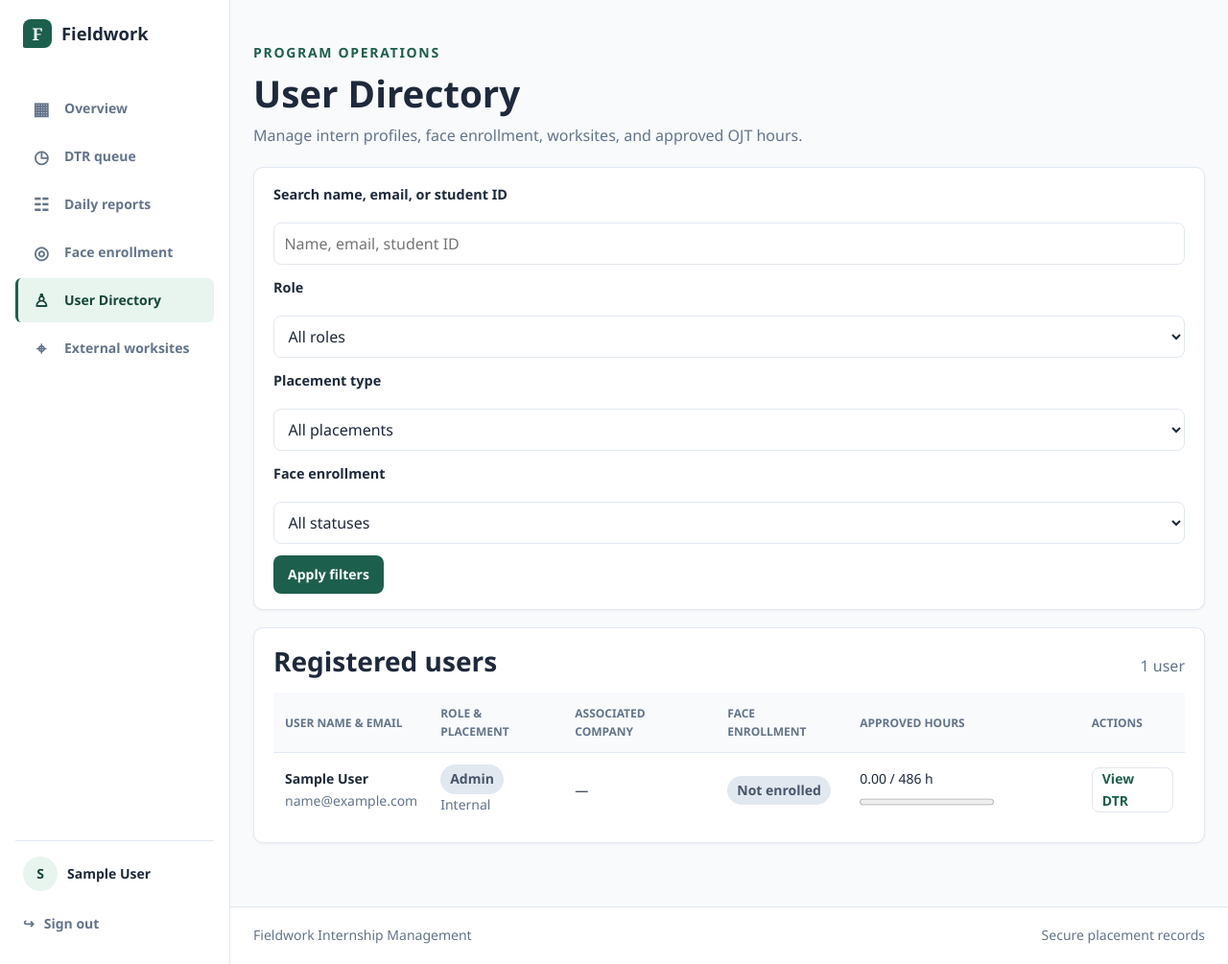
After one commit to Nightstalk0/fieldwork-internship, a Django app: page /coordinator/users/ in a window 1280 px wide. The commit adds this page. Shown: the whole page at 96% size. Run offline with Django 5.2, Linux system fonts and the light colour scheme; the visitor is signed in with stand-in values (Sample User, id 1); data comes from the database, SQL or seed files in the repository; data that the repository does not hold is empty.

Commit message:
Add coordinator user directory with search, filters, and face/worksite reset actions

```diff
--- /dev/null
+++ b/portal/templates/portal/coordinator/users.html
@@ -0,0 +1,114 @@
+{% extends "base.html" %}
+{% block title %}User Directory | Fieldwork{% endblock %}
+{% block content %}
+<div class="page-heading">
+  <div>
+    <p class="eyebrow">PROGRAM OPERATIONS</p>
+    <h1>User Directory</h1>
+    <p class="muted">Manage intern profiles, face enrollment, worksites, and approved OJT hours.</p>
+  </div>
+</div>
+<section class="panel">
+  <form method="get" class="dtr-filter-form">
+    <label for="directory-search">Search name, email, or student ID</label>
+    <input id="directory-search" type="search" name="q" value="{{ search }}" placeholder="Name, email, student ID">
+    <label for="directory-role">Role</label>
+    <select id="directory-role" name="role">
+      <option value="">All roles</option>
+      {% for value, label in role_choices %}
+      <option value="{{ value }}"{% if selected_role == value %} selected{% endif %}>{{ label }}</option>
+      {% endfor %}
+    </select>
+    <label for="directory-placement">Placement type</label>
+    <select id="directory-placement" name="placement">
+      <option value="">All placements</option>
+      {% for value, label in placement_choices %}
+      <option value="{{ value }}"{% if selected_placement == value %} selected{% endif %}>{{ label }}</option>
+      {% endfor %}
+    </select>
+    <label for="directory-face">Face enrollment</label>
+    <select id="directory-face" name="face">
+      <option value="">All statuses</option>
+      {% for value, label in face_choices %}
+      <option value="{{ value }}"{% if selected_face == value %} selected{% endif %}>{{ label }}</option>
+      {% endfor %}
+    </select>
+    <button class="button button-primary" type="submit">Apply filters</button>
+  </form>
+</section>
+<section class="panel">
+  <div class="section-heading">
+    <h2>Registered users</h2>
+    <span class="muted">{{ users_page.paginator.count }} user{{ users_page.paginator.count|pluralize }}</span>
+  </div>
+  <div class="table-wrap">
+    <table>
+      <thead>
+        <tr>
+          <th>User name &amp; email</th>
+          <th>Role &amp; placement</th>
+          <th>Associated company</th>
+          <th>Face enrollment</th>
+          <th>Approved hours</th>
+          <th>Actions</th>
+        </tr>
+      </thead>
+      <tbody>
+        {% for user in users_page %}
+        <tr>
+          <td>
+            <strong>{{ user.get_full_name|default:user.username }}</strong><br>
+            <span class="muted">{{ user.email|default:"No email" }}</span>
+            {% if user.directory_intern and user.directory_intern.student_id %}<br><small class="muted">ID: {{ user.directory_intern.student_id }}</small>{% endif %}
+          </td>
+          <td>
+            <span class="status {% if user.directory_role == 'Admin' %}status-neutral{% elif user.directory_role == 'Intern' %}status-good{% endif %}">{{ user.directory_role }}</span><br>
+            <span class="muted">{{ user.directory_placement }}</span>
+          </td>
+          <td>{{ user.directory_company_name }}</td>
+          <td>
+            {% if user.directory_intern %}
+              {% if user.directory_face_enrolled %}<span class="status status-good">Enrolled</span>{% else %}<span class="status status-neutral">Not enrolled</span>{% endif %}
+            {% else %}<span class="muted">Not applicable</span>{% endif %}
+          </td>
+          <td>
+            {% if user.directory_intern %}
+              {{ user.directory_hours|floatformat:2 }} / {{ rendered_hours_cap }} h
+              <progress max="{{ rendered_hours_cap }}" value="{{ user.directory_hours }}" aria-label="{{ user.username }} approved OJT hours"></progress>
+            {% else %}<span class="muted">—</span>{% endif %}
+          </td>
+          <td>
+            {% if user.directory_intern %}
+            <div class="directory-actions">
+              <a class="button button-small button-secondary" href="{% url 'portal:coordinator_dtr_detail' user.directory_intern.pk %}">View DTR</a>
+              {% if user.directory_face_enrolled %}
+              <form method="post" action="{% url 'portal:coordinator_reset_user_face' user.directory_intern.pk %}" onsubmit="return confirm('Reset this face enrollment? This also deletes its associated attendance face captures.');">
+                {% csrf_token %}
+                <button class="button button-small button-secondary" type="submit">Reset Face</button>
+              </form>
+              {% endif %}
+              {% if user.directory_resettable_worksite %}
+              <form method="post" action="{% url 'portal:coordinator_reset_user_worksite' user.directory_intern.pk %}" onsubmit="return confirm('Reset this intern’s active or pending worksite location?');">
+                {% csrf_token %}
+                <button class="button button-small button-secondary" type="submit">Reset Worksite</button>
+              </form>
+              {% endif %}
+            </div>
+            {% else %}<span class="muted">—</span>{% endif %}
+          </td>
+        </tr>
+        {% empty %}
+        <tr><td colspan="6" class="muted">No users match these filters.</td></tr>
+        {% endfor %}
+      </tbody>
+    </table>
+  </div>
+  {% if users_page.has_other_pages %}
+  <nav class="pagination" aria-label="User directory pages">
+    {% if users_page.has_previous %}<a class="button button-small button-secondary" href="?{% if query_string %}{{ query_string }}&amp;{% endif %}page={{ users_page.previous_page_number }}">Previous</a>{% endif %}
+    <span>Page {{ users_page.number }} of {{ users_page.paginator.num_pages }}</span>
+    {% if users_page.has_next %}<a class="button button-small button-secondary" href="?{% if query_string %}{{ query_string }}&amp;{% endif %}page={{ users_page.next_page_number }}">Next</a>{% endif %}
+  </nav>
+  {% endif %}
+</section>
+{% endblock %}
--- a/portal/urls.py
+++ b/portal/urls.py
@@ -49,6 +49,9 @@ urlpatterns = [
     path("coordinator/dtr/", views.dtr_queue, name="dtr_queue"),
     path("coordinator/dtr/summary/", views.coordinator_dtr_summary, name="coordinator_dtr_summary"),
     path("coordinator/dtr/intern/<int:intern_id>/", views.coordinator_dtr_detail, name="coordinator_dtr_detail"),
+    path("coordinator/users/", views.coordinator_users, name="coordinator_users"),
+    path("coordinator/users/intern/<int:intern_id>/reset-face/", views.coordinator_reset_user_face, name="coordinator_reset_user_face"),
+    path("coordinator/users/intern/<int:intern_id>/reset-worksite/", views.coordinator_reset_user_worksite, name="coordinator_reset_user_worksite"),
     path("coordinator/dtr/<int:log_id>/approve/", views.approve_dtr, name="approve_dtr"),
     path("coordinator/scorecards/", views.scorecards, name="scorecards"),
     path("coordinator/analytics/", views.analytics, name="analytics"),
--- a/portal/views.py
+++ b/portal/views.py
@@ -1020,21 +1020,7 @@ def coordinator_face_enrollment(request):
         action = request.POST.get("action")
         intern = get_object_or_404(InternProfile.objects.select_related("user"), pk=request.POST.get("intern_id"))
         if action == "delete":
-            enrollment = FaceEnrollment.objects.filter(intern=intern).first()
-            if enrollment:
-                with transaction.atomic():
-                    AttendanceFaceCapture.objects.filter(attendance_log__intern=intern).delete()
-                    enrollment.delete()
-                    AttendanceLog.objects.filter(intern=intern).update(
-                        clock_in_face_status=AttendanceLog.FaceCheckStatus.NOT_ATTEMPTED,
-                        clock_in_face_score=None,
-                        clock_out_face_status=AttendanceLog.FaceCheckStatus.NOT_ATTEMPTED,
-                        clock_out_face_score=None,
-                    )
-                audit(request.user, "face_enrollment.deleted", intern)
-                messages.success(request, "Face enrollment and its associated attendance captures were deleted.")
-            else:
-                messages.info(request, "This intern has no face enrollment.")
+            _delete_intern_face_enrollment(request, intern)
             return redirect("portal:coordinator_face_enrollment")
         if action != "enroll":
             return HttpResponseBadRequest("Unknown face-enrollment action.")
@@ -1072,6 +1058,25 @@ def coordinator_face_enrollment(request):
         "user__username",
     )
     return render(request, "portal/coordinator/face_enrollment.html", {"interns": interns})
+
+
+def _delete_intern_face_enrollment(request, intern):
+    enrollment = FaceEnrollment.objects.filter(intern=intern).first()
+    if enrollment:
+        with transaction.atomic():
+            AttendanceFaceCapture.objects.filter(attendance_log__intern=intern).delete()
+            enrollment.delete()
+            AttendanceLog.objects.filter(intern=intern).update(
+                clock_in_face_status=AttendanceLog.FaceCheckStatus.NOT_ATTEMPTED,
+                clock_in_face_score=None,
+                clock_out_face_status=AttendanceLog.FaceCheckStatus.NOT_ATTEMPTED,
+                clock_out_face_score=None,
+            )
+        audit(request.user, "face_enrollment.deleted", intern)
+        messages.success(request, "Face enrollment and its associated attendance captures were deleted.")
+        return True
+    messages.info(request, "This intern has no face enrollment.")
+    return False
 
 
 
@@ -1361,6 +1366,189 @@ def company_dtr_detail(request, intern_id):
 def coordinator_dtr_detail(request, intern_id):
     intern = get_object_or_404(InternProfile.objects.select_related("user"), pk=intern_id)
     return _render_dtr_detail(request, intern, coordinator=True)
+
+
+@role_required(User.Role.COORDINATOR)
+def coordinator_users(request):
+    users = User.objects.filter(
+        Q(role__in=(User.Role.INTERN, User.Role.COMPANY, User.Role.COORDINATOR))
+        | Q(is_staff=True),
+    )
+    role_filter = request.GET.get("role", "")
+    role_values = {
+        User.Role.INTERN,
+        User.Role.COMPANY,
+        "admin",
+    }
+    if role_filter and role_filter not in role_values:
+        return HttpResponseBadRequest("Invalid user role filter.")
+    if role_filter == "admin":
+        users = users.filter(Q(is_staff=True) | Q(role=User.Role.COORDINATOR))
+    elif role_filter:
+        users = users.filter(role=role_filter, is_staff=False)
+
+    placement_filter = request.GET.get("placement", "")
+    if placement_filter not in {"", *InternProfile.PlacementType.values}:
+        return HttpResponseBadRequest("Invalid placement type filter.")
+    if placement_filter:
+        users = users.filter(
+            role=User.Role.INTERN,
+            intern_profile__placement_type=placement_filter,
+        )
+
+    face_filter = request.GET.get("face", "")
+    if face_filter not in {"", "enrolled", "not_enrolled"}:
+        return HttpResponseBadRequest("Invalid face-enrollment filter.")
+    if face_filter:
+        enrollment_is_null = face_filter == "not_enrolled"
+        users = users.filter(
+            role=User.Role.INTERN,
+            intern_profile__face_enrollment__isnull=enrollment_is_null,
+        )
+
+    search = request.GET.get("q", "").strip()
+    if search:
+        users = users.filter(
+            Q(first_name__icontains=search)
+            | Q(last_name__icontains=search)
+            | Q(email__icontains=search)
+            | Q(intern_profile__student_id__icontains=search)
+        )
+
+    users = users.order_by("last_name", "first_name", "username").distinct().select_related(
+        "intern_profile__face_enrollment",
+        "company_profile",
+    ).prefetch_related(
+        "intern_profile__applications__posting__company",
+        "intern_profile__attendance_worksites",
+    )
+    page = Paginator(users, 15).get_page(request.GET.get("page"))
+    page_users = list(page.object_list)
+    interns_by_user = {}
+    companies_by_user = {}
+    for user in page_users:
+        try:
+            interns_by_user[user.pk] = user.intern_profile
+        except InternProfile.DoesNotExist:
+            pass
+        try:
+            companies_by_user[user.pk] = user.company_profile
+        except CompanyProfile.DoesNotExist:
+            pass
+    hours_by_intern = _approved_hours_by_intern(
+        [intern.pk for intern in interns_by_user.values()],
+    )
+    for user in page_users:
+        intern = interns_by_user.get(user.pk)
+        company = companies_by_user.get(user.pk)
+        user.directory_intern = intern
+        user.directory_company = company
+        user.directory_role = (
+            "Admin"
+            if user.is_staff or user.role == User.Role.COORDINATOR
+            else "Company Supervisor"
+            if user.role == User.Role.COMPANY
+            else "Intern"
+        )
+        user.directory_placement = (
+            (
+                "Internal"
+                if intern.placement_type == InternProfile.PlacementType.PLATFORM
+                else "External"
+            )
+            if intern
+            else "—"
+        )
+        if company:
+            user.directory_company_name = company.organization
+        elif intern and intern.placement_type == InternProfile.PlacementType.EXTERNAL:
+            user.directory_company_name = intern.external_host or "External placement"
+        elif intern:
+            user.directory_company_name = ", ".join(sorted({
+                application.posting.company.organization
+                for application in intern.applications.all()
+                if application.status == Application.Status.ACCEPTED
+            })) or "—"
+        else:
+            user.directory_company_name = "—"
+        user.directory_face_enrolled = bool(
+            intern and hasattr(intern, "face_enrollment")
+        )
+        user.directory_hours = hours_by_intern.get(intern.pk, 0) if intern else None
+        user.directory_resettable_worksite = (
+            any(
+                worksite.is_active
+                or worksite.approval_status == WorksiteLocation.ApprovalStatus.PENDING
+                for worksite in intern.attendance_worksites.all()
+            )
+            if intern
+            else False
+        )
+    query_params = request.GET.copy()
+    query_params.pop("page", None)
+    return render(request, "portal/coordinator/users.html", {
+        "users_page": page,
+        "search": search,
+        "selected_role": role_filter,
+        "selected_placement": placement_filter,
+        "selected_face": face_filter,
+        "role_choices": (
+            (User.Role.INTERN, "Intern"),
+            (User.Role.COMPANY, "Company Supervisor"),
+            ("admin", "Admin"),
+        ),
+        "placement_choices": (
+            (InternProfile.PlacementType.PLATFORM, "Internal"),
+            (InternProfile.PlacementType.EXTERNAL, "External"),
+        ),
+        "face_choices": (
+            ("enrolled", "Enrolled"),
+            ("not_enrolled", "Not Enrolled"),
+        ),
+        "query_string": query_params.urlencode(),
+        "rendered_hours_cap": OJT_RENDERED_HOURS_CAP,
+    })
+
+
+@role_required(User.Role.COORDINATOR)
+@require_POST
+def coordinator_reset_user_face(request, intern_id):
+    intern = get_object_or_404(InternProfile.objects.select_related("user"), pk=intern_id)
+    _delete_intern_face_enrollment(request, intern)
+    return redirect("portal:coordinator_users")
+
+
+@role_required(User.Role.COORDINATOR)
+@require_POST
+def coordinator_reset_user_worksite(request, intern_id):
+    intern = get_object_or_404(InternProfile.objects.select_related("user"), pk=intern_id)
+    worksites = list(
+        WorksiteLocation.objects.filter(intern=intern).filter(
+            Q(is_active=True)
+            | Q(approval_status=WorksiteLocation.ApprovalStatus.PENDING)
+        )
+    )
+    if not worksites:
+        messages.info(request, "This intern has no active or pending worksite to reset.")
+        return redirect("portal:coordinator_users")
+
+    with transaction.atomic():
+        reviewed_at = timezone.now()
+        for worksite in worksites:
+            worksite.is_active = False
+            if worksite.approval_status == WorksiteLocation.ApprovalStatus.PENDING:
+                worksite.approval_status = WorksiteLocation.ApprovalStatus.REJECTED
+            worksite.reviewed_by = request.user
+            worksite.reviewed_at = reviewed_at
+            worksite.save(update_fields=(
+                "is_active",
+                "approval_status",
+                "reviewed_by",
+                "reviewed_at",
+            ))
+            audit(request.user, "worksite.reset_by_coordinator", worksite)
+    messages.success(request, f"Worksite access for {intern.user.get_full_name() or intern.user.username} was reset.")
+    return redirect("portal:coordinator_users")
 
 
 def company_attendance_logs(company):
--- a/static/css/portal.css
+++ b/static/css/portal.css
@@ -196,6 +196,9 @@ textarea { resize: vertical; line-height: 1.45; }
 .dtr-week td small { display: block; color: var(--muted); }
 .pagination { display: flex; align-items: center; justify-content: center; gap: 1rem; padding-top: 1rem; }
 .pagination span { color: var(--muted); }
+.directory-actions { display: flex; flex-wrap: wrap; align-items: center; gap: .4rem; }
+.directory-actions form { margin: 0; }
+.directory-actions progress { width: 7rem; max-width: 100%; height: .5rem; display: block; accent-color: var(--forest); }
 .table-filters { display: grid; grid-template-columns: repeat(auto-fit, minmax(min(100%, 12rem), 1fr)); gap: .75rem; margin-bottom: .875rem; }
 .table-filters label { min-width: 0; }
 .table-filters input, .table-filters select { margin-top: .375rem; }
--- a/templates/base.html
+++ b/templates/base.html
@@ -26,6 +26,7 @@
           <a href="{% url 'portal:dtr_queue' %}" data-icon="◷" {% if request.resolver_match.url_name == 'dtr_queue' %}class="nav-link-active" aria-current="page"{% endif %}>DTR queue{% if pending_dtr_count %}<span class="nav-count">{{ pending_dtr_count }}</span>{% endif %}</a>
           <a href="{% url 'portal:coordinator_daily_reports' %}" data-icon="☷" {% if request.resolver_match.url_name == 'coordinator_daily_reports' %}class="nav-link-active" aria-current="page"{% endif %}>Daily reports{% if pending_daily_report_count %}<span class="nav-count">{{ pending_daily_report_count }}</span>{% endif %}</a>
           <a href="{% url 'portal:coordinator_face_enrollment' %}" data-icon="◎" {% if request.resolver_match.url_name == 'coordinator_face_enrollment' %}class="nav-link-active" aria-current="page"{% endif %}>Face enrollment</a>
+          <a href="{% url 'portal:coordinator_users' %}" data-icon="♙" {% if request.resolver_match.url_name == 'coordinator_users' %}class="nav-link-active" aria-current="page"{% endif %}>User Directory</a>
           <a href="{% url 'portal:coordinator_external_worksites' %}" data-icon="⌖" {% if request.resolver_match.url_name == 'coordinator_external_worksites' %}class="nav-link-active" aria-current="page"{% endif %}>External worksites</a>
         {% elif request.user.role == 'company' %}
           <a href="{% url 'portal:company_dashboard' %}" data-icon="▦" {% if request.resolver_match.url_name == 'company_dashboard' %}class="nav-link-active" aria-current="page"{% endif %}>Overview</a>
```
Also changed, not shown: portal/tests.py (+142 -0 lines), README.md.
